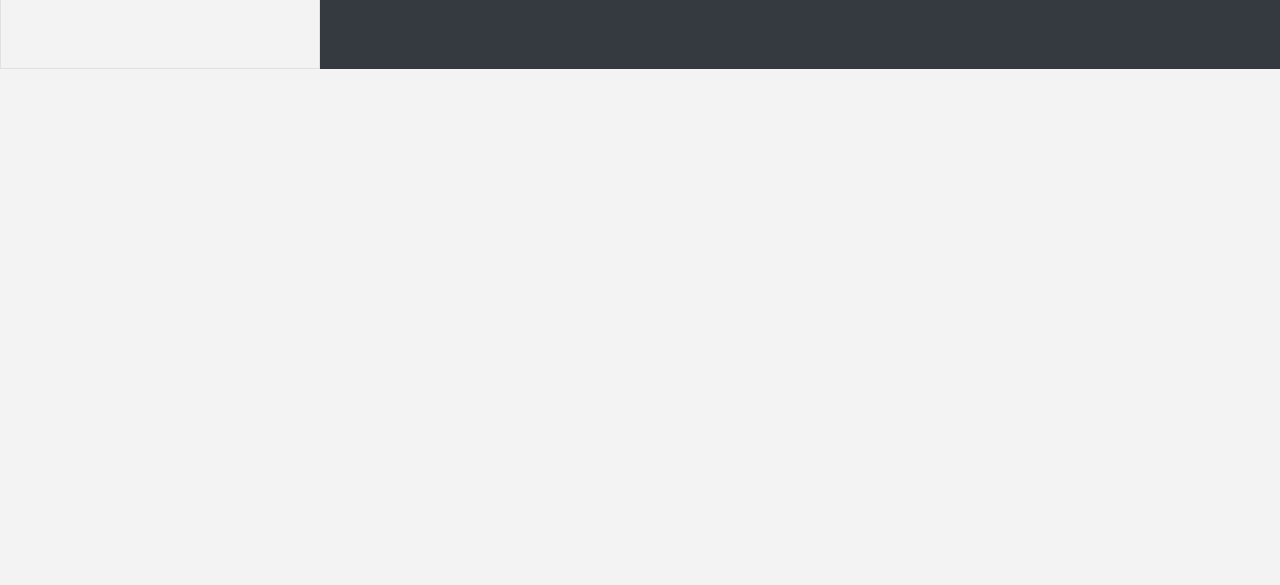
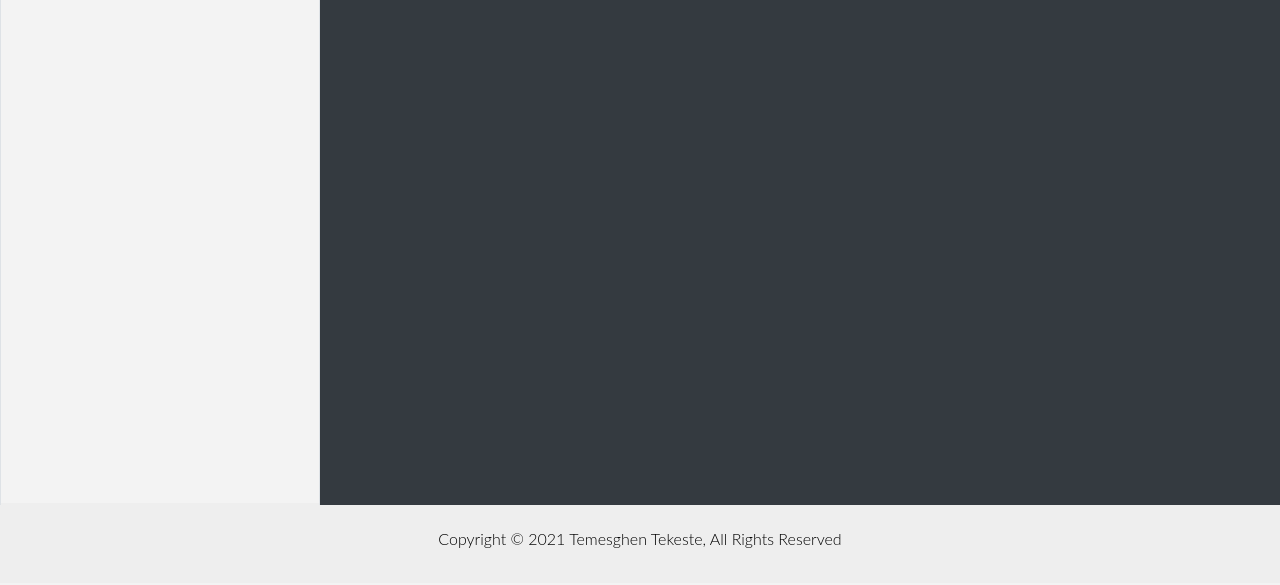
Before and after one commit to temesghentekeste/todo-js, a website built with webpack: page template.html in a window 1280 px wide. Shown: the part 215-800 px from the top of the page. Built offline with nearby package versions, Linux system fonts and the light colour scheme.

Commit message:
Add footer component; add current year utility method

```diff
--- /dev/null
+++ b/src/components/Footer.js
@@ -0,0 +1,13 @@
+import getCurrentYear from '../../utilities/curren_year'
+const getFooter = () => {
+  const footer = document.createElement('footer');
+
+  const html = `
+          <div>
+            <p>Copyright &copy; ${getCurrentYear()}  Temesghen Tekeste, All Rights Reserved</p>
+          </div>`;
+  footer.innerHTML = html;
+  return footer;
+};
+
+export default getFooter;
--- a/src/components/Sidebar.js
+++ b/src/components/Sidebar.js
@@ -1,6 +1,6 @@
 const sidebar = () => {
   const UISidebar = document.createElement('aside');
-  UISidebar.classList.add('col-3', 'border');
+  UISidebar.classList.add('col-3', 'border', 'border-bottom-0');
 
   const sidebarHeading = document.createElement('h1');
   sidebarHeading.classList.add(
--- a/src/event_listners/projectEventListners.js
+++ b/src/event_listners/projectEventListners.js
@@ -57,7 +57,6 @@ const updateProject = () => {
   });
 
   btnUpdateDefaultProject.addEventListener('click', (e) => {
-    console.log('called');
     const db = new Db();
     const { currentProject } = db.getCurrentProject();
     e.preventDefault();
@@ -88,6 +87,7 @@ const deleteProject = () => {
     db.deleteProject(deletedProject);
 
     const project = db.getCurrentProject().currentProject;
+    // eslint-disable-next-line no-use-before-define
     currentProject(project);
 
     // Render all projects on the projects container div
@@ -143,7 +143,6 @@ const addNewProject = () => {
     const projectModal = document.querySelector('#projectModal');
     // Validate project input data
     if (!newProject.validate()) {
-      console.log('reached');
       projectModal.prepend(getAlertMessage());
       return;
     }
--- a/src/event_listners/taskEventListners.js
+++ b/src/event_listners/taskEventListners.js
@@ -106,7 +106,7 @@ const updateTask = () => {
       description,
       date,
       priority,
-      currentTask.createdAt
+      currentTask.createdAt,
     );
 
     db.updateTask(
@@ -115,7 +115,7 @@ const updateTask = () => {
       description,
       priority,
       date,
-      currentTask.createdAt
+      currentTask.createdAt,
     );
 
     // Reset update task modal
@@ -145,4 +145,6 @@ const deleteTask = () => {
   });
 };
 
-export { addNewTask, openUpdateTaskModal, updateTask, deleteTask };
+export {
+  addNewTask, openUpdateTaskModal, updateTask, deleteTask,
+};
--- a/src/index.js
+++ b/src/index.js
@@ -1,6 +1,6 @@
 import './main.scss';
-import './mobile.scss';
 import home from './views/home';
+import getFooter from './components/Footer'
 import {
   addNewProject,
   renderCurrentProject,
@@ -58,6 +58,12 @@ const PageCtrl = (() => {
     defaultProject.save();
   };
 
+  // Set Footer
+  const setFooter = () => {
+    const contentDiv = document.querySelector('#content');
+    contentDiv.appendChild(getFooter())
+  }
+
   return {
     init() {
       createContainer();
@@ -74,6 +80,7 @@ const PageCtrl = (() => {
       deleteTask();
       // Style current project on the UI
       setCurrentProjectStyle(new Db().getCurrentProject().currentProject.id);
+      setFooter();
     },
   };
 })();
--- a/src/main.scss
+++ b/src/main.scss
@@ -46,6 +46,23 @@ h6 {
   line-height: 1.3;
 }
 
+main {
+  min-height: 90vh;
+}
+
+footer {
+  background: #eee;
+  height: 10vh;
+  margin-top: -0.1rem;
+  padding: 1rem;;
+  color: $black;
+  text-align: center;
+
+  p {
+    font-weight: 300;
+  }
+}
+
 .mb-lg {
   margin-bottom: 8rem;
 }
--- /dev/null
+++ b/utilities/curren_year.js
@@ -0,0 +1,2 @@
+const getCurrentYear = () => new Date().getFullYear();
+export default getCurrentYear;
```
Also changed, not shown: src/mobile.scss (deleted).
